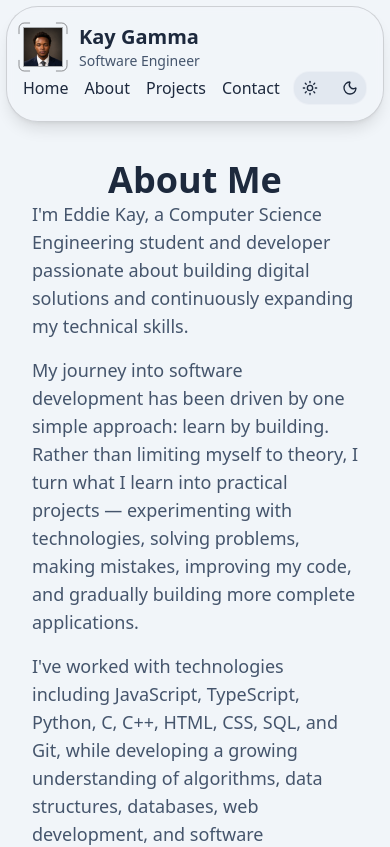
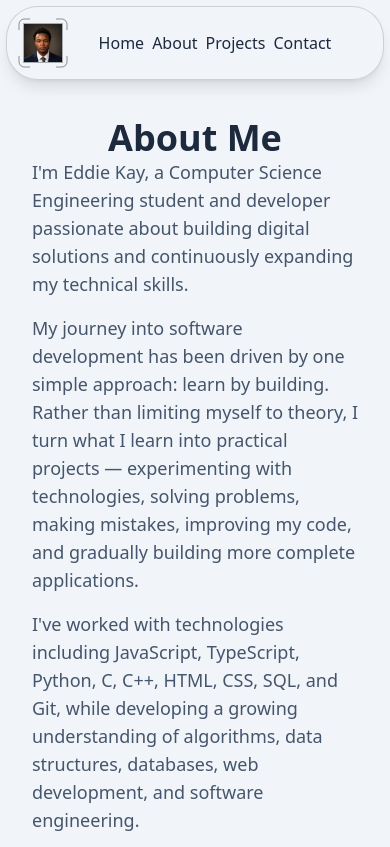
Before and after one commit to kaygamma/My-Portfolio, a Next.js app: page /about in a window 390 px wide. Shown: the top 847 px of the page. Built offline with nearby package versions, Linux system fonts and the light colour scheme.

Commit message:
Refactor Header for improved layout and styling

```diff
--- a/app/Header.tsx
+++ b/app/Header.tsx
@@ -7,7 +7,7 @@ import Link from "next/link";
 export default function Header() {
   return (
     <div className="sticky top-0 z-10  border border-black/15 dark:border-white/15 bg-slate-100/10 dark:bg-black/60 text-slate-800 dark:text-slate-200 shadow-lg rounded-4xl m-1.5 backdrop-blur-xs transition-all duration-150">
-      <div className="flex flex-wrap items-center justify-between p-4">
+      <div className="flex flex-wrap items-center  md:gap-8 p-4">
         <div className="flex items-center gap-4">
           <div className="relative flex items-center justify-center">
             <Scan
@@ -24,14 +24,14 @@ export default function Header() {
             />
           </div>
 
-          <div>
+          <div className="hidden md:flex flex-col">
             <h1 className="text-xl font-bold">Kay Gamma</h1>
             <p className="text-sm text-slate-600 dark:text-slate-400">
               Software Engineer
             </p>
           </div>
         </div>
-        <nav className="flex gap-4">
+        <nav className="flex md:gap-6 gap-2 m-auto">
           <Link href="/">Home</Link>
           <Link href="/about">About</Link>
           <Link href="/projects">Projects</Link>
--- a/app/components/ToggleTheme.tsx
+++ b/app/components/ToggleTheme.tsx
@@ -1,13 +1,16 @@
-"use client"
-import { Moon, Sun } from 'lucide-react'
-import React from 'react'
+"use client";
+import { Moon, Sun } from "lucide-react";
+import React from "react";
 
 export default function ToggleTheme() {
-
   return (
-    <div className="flex gap-6 rounded-2xl bg-slate-200 p-2 dark:bg-slate-800  border border-white/30 transition-all duration-150">
-            <button><Sun className="h-4 w-4 text-slate-800 dark:text-slate-200" /></button>
-            <button><Moon className="h-4 w-4 text-slate-800 dark:text-slate-200" /></button>
+    <div className="md:flex gap-6 rounded-2xl bg-slate-200 p-2 dark:bg-slate-800  border border-white/30 hidden transition-all duration-150">
+      <button>
+        <Sun className="h-4 w-4 text-slate-800 dark:text-slate-200" />
+      </button>
+      <button>
+        <Moon className="h-4 w-4 text-slate-800 dark:text-slate-200" />
+      </button>
     </div>
-  )
+  );
 }
--- a/app/layout.tsx
+++ b/app/layout.tsx
@@ -1,7 +1,5 @@
 import type { Metadata } from "next";
-import Link from 'next/link'
 import { Geist, Geist_Mono } from "next/font/google";
-import {Sun, Moon} from "lucide-react"
 import "./globals.css";
 import Header from "./Header";
 import Footer from "./Footer";
```
